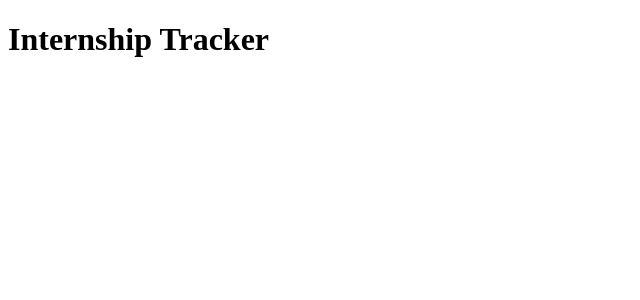
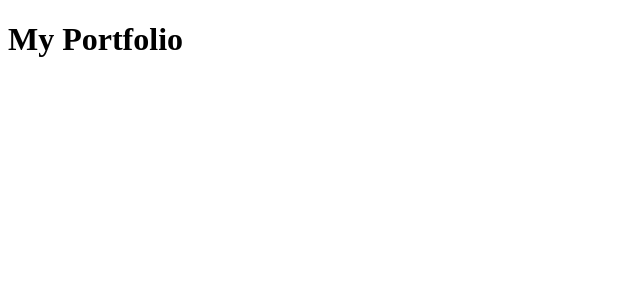
Before and after one commit to bguzman3-wq/Portfolio-Website, a React (Vite) app: page / in a window 1280 px wide. Shown: the top 300 px of the page, without its empty margins (0-640 px from the left). Built offline with nearby package versions, Linux system fonts and the light colour scheme.

Commit message:
made two different tsx files split apps from main

```diff
--- /dev/null
+++ b/src/App.tsx
@@ -0,0 +1,3 @@
+export default function App() {
+  return <h1>My Portfolio</h1>;
+}
--- a/src/main.tsx
+++ b/src/main.tsx
@@ -1,9 +1,6 @@
 import React from "react";
 import ReactDOM from "react-dom/client";
-
-function App() {
-  return <h1>Internship Tracker</h1>;
-}
+import App from "./App";
 
 ReactDOM.createRoot(document.getElementById("root")!).render(
   <React.StrictMode>
```
